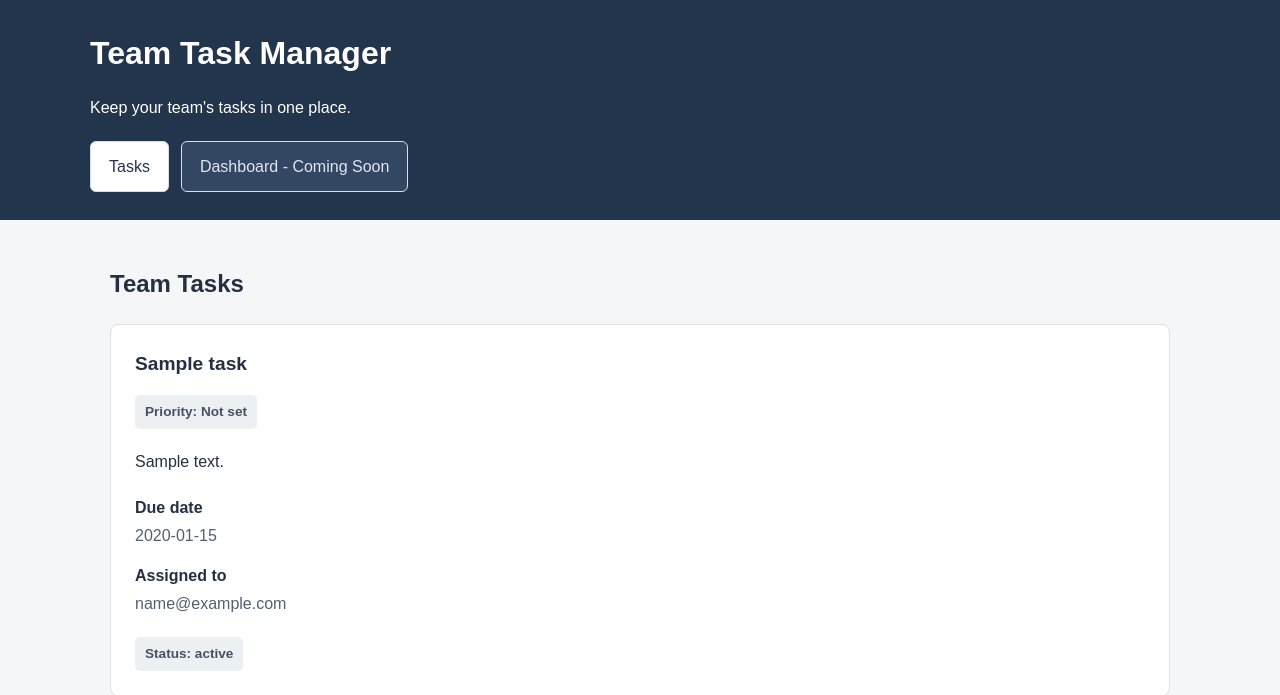
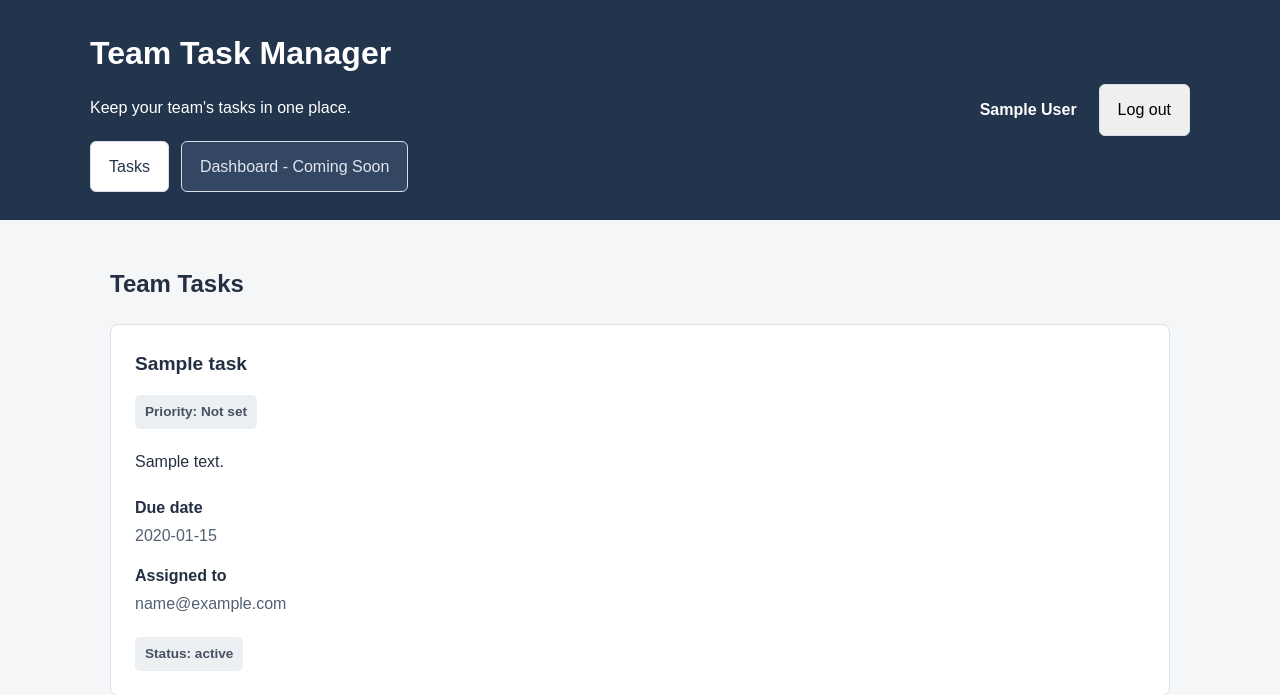
Before and after one commit to Chairmichael/TaskApp-cs312, a Node server app: page /tasks in a window 1280 px wide. Shown: the top 695 px of the page. Run offline with Node 20, Linux system fonts and the light colour scheme; the visitor is signed in with stand-in values (Sample User, id 1); tables that the repository leaves empty hold one stand-in row (values such as "Sample post"); some libraries are stand-ins or nearby versions.

Commit message:
Completed logout functionality, login/signup errors are displayed correctly, formatting changes, refactored User types

```diff
--- a/package.json
+++ b/package.json
@@ -23,7 +23,6 @@
   },
   "scripts": {
     "dev": "tsx watch src/server.ts",
-    "build": "tsc && esbuild src/client/*.ts --bundle --outdir=public/js",
     "start": "node dist/server.js"
   }
 }
--- a/src/controllers/TaskController.ts
+++ b/src/controllers/TaskController.ts
@@ -47,8 +47,8 @@ export function list(
 }
 
 // These functions will be completed with the backend.
-export function create(req: Request, res: Response) {}
+export function create(req: Request, res: Response) { }
 
-export function updateStatus(req: Request, res: Response) {}
+export function updateStatus(req: Request, res: Response) { }
 
-export function remove(req: Request, res: Response) {}
+export function remove(req: Request, res: Response) { }
--- a/src/routes/UserRoutes.ts
+++ b/src/routes/UserRoutes.ts
@@ -3,7 +3,7 @@ import * as Users from '../controllers/UserController.js';
 
 const router = Router();
 
-router.get('/', (_req, res) => res.redirect('/auth/login'));
+router.get('/', (req, res) => req.session.userId ? res.redirect('/tasks') : res.redirect('/auth/login'));
 router.get('/login', (_req, res) => res.redirect('/auth/login'));
 router.get('/auth/login', Users.showLogin);
 router.post('/auth/login', Users.login);
--- a/src/server.ts
+++ b/src/server.ts
@@ -1,6 +1,8 @@
 import express from 'express';
 import session from 'express-session';
 import './db/Schema.js';
+import * as Tasks from './models/TaskModel.js';
+import * as Users from './models/UserModel.js';
 import taskRoutes from './routes/TaskRoutes.js';
 import userRoutes from './routes/UserRoutes.js';
 
@@ -17,11 +19,18 @@ app.use(session({
 
 // make the logged-in user available in every EJS view
 app.use((req, res, next) => {
-    res.locals.userId = req.session.userId || null;
+    res.locals.user = req.session.userId
+        ? Users.findByEmail(req.session.userId) ?? null
+        : null;
     next();
 });
 
 app.use('/tasks', taskRoutes);
 app.use('/', userRoutes);
 
+console.log('Users:');
+console.table(Users.findAll());
+console.log('Tasks:');
+console.table(Tasks.findAll());
+
 app.listen(3000);
--- a/src/types.ts
+++ b/src/types.ts
@@ -22,7 +22,11 @@ export interface NewUser {
     passwordHash: string;
 }
 
+export interface User {
+    email: string;
+    name: string;
+}
+
 export interface UserCredentials {
-    name: string;
     passwordHash: string;
 }
--- a/views/tasks.ejs
+++ b/views/tasks.ejs
@@ -1,5 +1,6 @@
 <!DOCTYPE html>
 <html lang="en">
+
 <head>
   <meta charset="UTF-8" />
   <meta name="viewport" content="width=device-width, initial-scale=1.0" />
@@ -30,6 +31,17 @@
       margin: 0 auto;
     }
 
+    header .container {
+      display: flex;
+      justify-content: space-between;
+      align-items: center;
+      gap: 24px;
+    }
+
+    .header-main {
+      min-width: 0;
+    }
+
     h1 {
       margin: 0 0 10px;
     }
@@ -50,7 +62,8 @@
     }
 
     nav a,
-      nav button {
+    nav button,
+    .user-options button {
       padding: 12px 18px;
       border: 1px solid #d6deea;
       border-radius: 6px;
@@ -77,6 +90,18 @@
       color: #e0e6ef;
     }
 
+    .user-options {
+      display: flex;
+      justify-content: flex-end;
+      align-items: center;
+      gap: 12px;
+    }
+
+    .user-options b {
+      padding: 5px;
+      margin: 0 5px;
+    }
+
     main {
       padding: 25px 20px;
     }
@@ -96,10 +121,8 @@
 
     .task-grid {
       display: grid;
-        grid-template-columns: repeat(
-          auto-fit,
-          minmax(min(100%, 300px), 1fr)
-        );
+      grid-template-columns: repeat(auto-fit,
+          minmax(min(100%, 300px), 1fr));
       gap: 20px;
     }
 
@@ -179,6 +202,11 @@
     }
 
     @media (max-width: 600px) {
+      header .container {
+        flex-direction: column;
+        align-items: stretch;
+      }
+
       h1 {
         font-size: 1.6rem;
       }
@@ -195,6 +223,7 @@
 <body>
   <header>
     <div class="container">
+      <div class="header-main">
         <h1>Team Task Manager</h1>
         <p>Keep your team's tasks in one place.</p>
 
@@ -204,6 +233,14 @@
             Dashboard - Coming Soon
           </button>
         </nav>
+      </div>
+      <div class="user-options">
+        <b><%= user.name %></b>
+        <form method="post" action="/auth/logout">
+          <button type="submit">Log out</button>
+        </form>
+        <!-- <a>change password</a> -->
+      </div>
     </div>
   </header>
 
@@ -306,5 +343,7 @@
     </section>
     <% } %>
   </main>
+  <script src="https://cdn.jsdelivr.net/npm/htmx.org@2.0.11/dist/htmx.min.js" integrity="sha384-2OatzQy1H+Zd/IIrjr1TcuDGqLXeHhbooAyJY1KdQMKnr4LZ22k31GBLdYKHmVjg" crossorigin="anonymous"></script>
 </body>
+
 </html>
```
Also changed, not shown: public/style.css (+10 -4 lines), src/controllers/UserController.ts (+20 -9 lines), src/models/UserModel.ts (+17 -5 lines), views/index.ejs (+15 -1 lines). Lines whose indentation alone changed are shown as unchanged.
